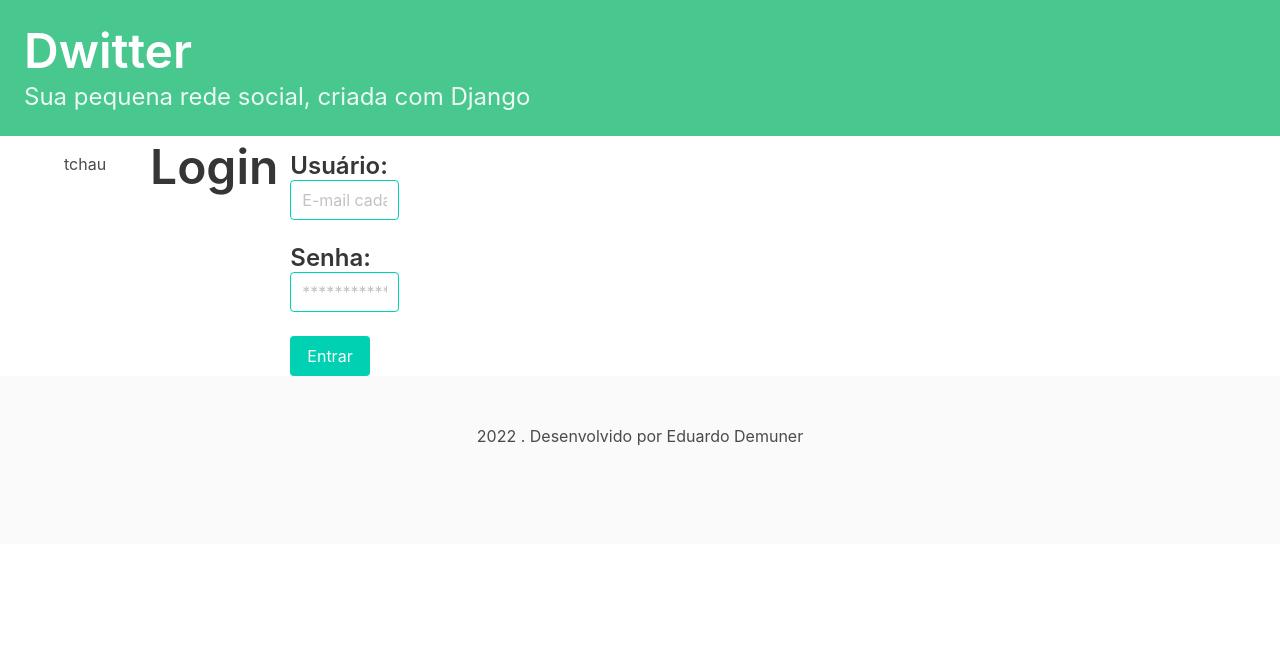
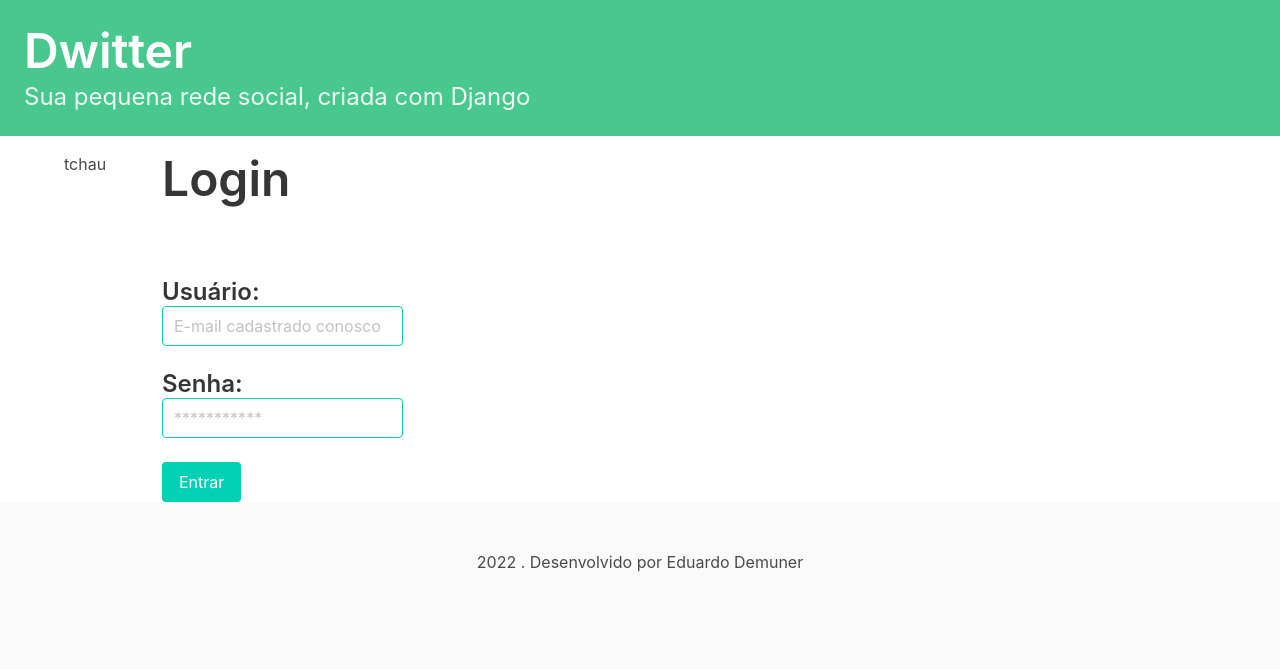
Before and after one commit to edemuner/Dwitter, a Django app: page /login/ in a window 1280 px wide. Shown: the top 669 px of the page. Run offline with Django 4.2, Linux system fonts and the light colour scheme.

Commit message:
realizado um ajuste em login.html

```diff
--- a/django-social/dwitter/templates/dwitter/login.html
+++ b/django-social/dwitter/templates/dwitter/login.html
@@ -3,13 +3,13 @@
 {% block content %}
 <br><br>
 
-<h1 class="title is-1">Login</h1>
-<br><br>
+
 
 
     <form action="submit" method="POST">{% csrf_token %}
-         <div class="column is-one-third">
-
+         <div class="column is-two-thirds">
+             <h1 class="title is-1">Login</h1>
+            <br><br>
             <label class="title is-4">Usuário:</label>
             <input class="input is-primary" type="text" placeholder="E-mail cadastrado conosco" name="username">
             <br><br>
```
